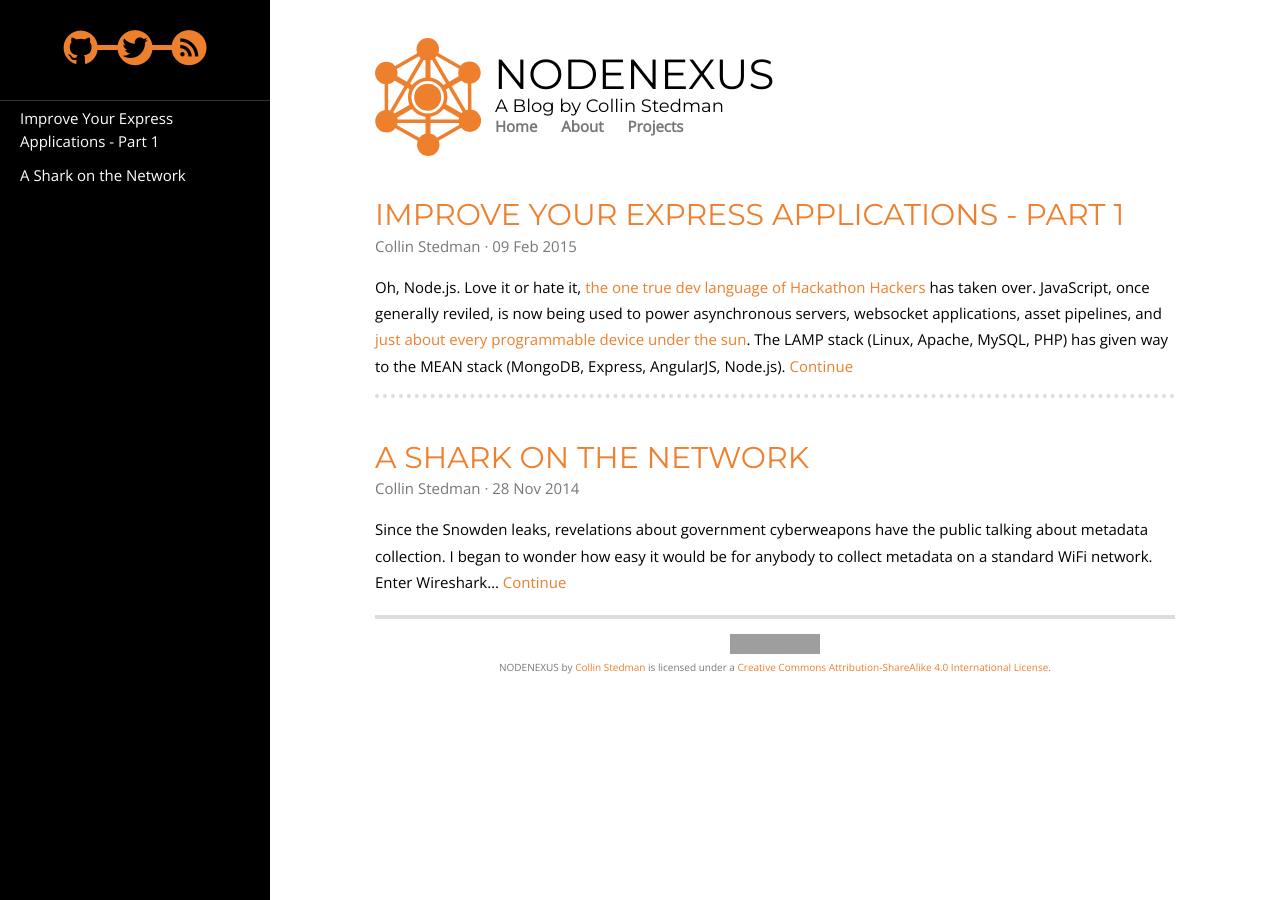
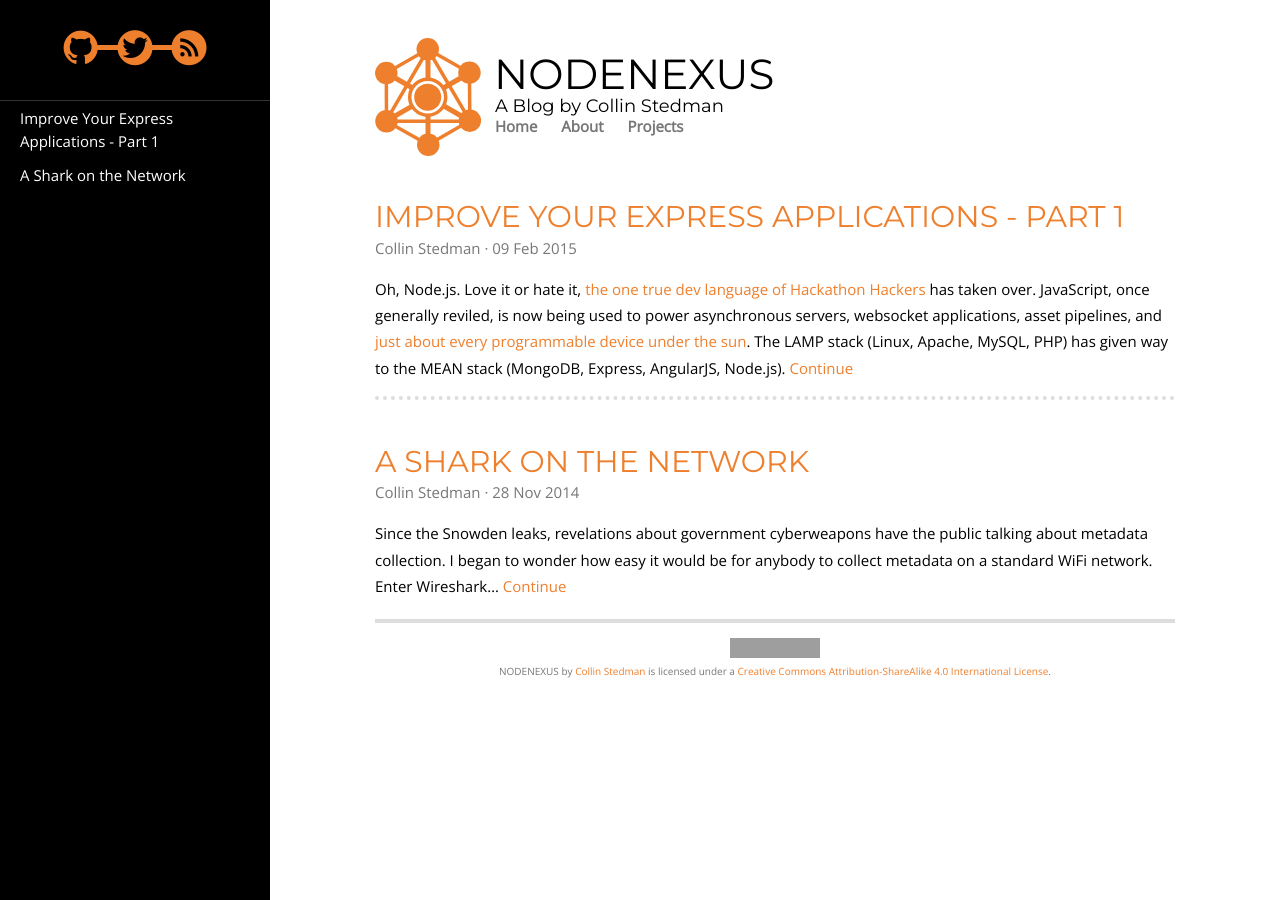
Before and after one commit to kronion/Nodenexus, a Jekyll site: the page built from index.html, in a window 1280 px wide. Built offline with Jekyll 4.4.1, drawn with Linux system fonts in a browser that asks for light colours; some web fonts are replaced; the list of posts is cut into pages by our own code; grey boxes are pictures that could not be loaded.

Commit message:
Improved paragraph CSS

```diff
--- a/css/main.css
+++ b/css/main.css
@@ -22,6 +22,23 @@
 h1, h2, h3, h4, h5, h6 {
   font-family: 'Montserrat', Helvetica, sans-serif;
   font-weight: 300;
+}
+
+p {
+  margin: 1em 0;
+  word-break: break-word;
+}
+
+a { color: #ee7f2d; text-decoration: none; }
+a:hover   { text-decoration: underline; }
+a:visited { color: #eeaf2d; }
+
+ul > li { list-style-type: none }
+
+hr {
+  border-style: solid;
+  border-width: 1px;
+  color: #ddd;
 }
 
 figure {
@@ -53,18 +70,6 @@
   padding: 1.1em 0.6em;
   overflow-x: auto;
   line-height: 1.25em;
-}
-
-a { color: #ee7f2d; text-decoration: none; }
-a:hover   { text-decoration: underline; }
-a:visited { color: #eeaf2d; }
-
-ul > li { list-style-type: none }
-
-hr {
-  border-style: solid;
-  border-width: 1px;
-  color: #ddd;
 }
 
 /*----------------------------------------------------------------------------*/
@@ -137,13 +142,17 @@
   }
 
   .pure-menu li > a {
+    padding: 6px 20px;
+    border: 0;
     white-space: initial;
   }
   /* Menu hover/focus color */
   .pure-menu li > a:hover,
   .pure-menu li > a:focus {
+    border-left: 5px solid #ee7f2d;
     background: #333;
     text-decoration: none;
+    outline: none;
   }
   /* Selected menu item */
   .pure-menu li > a.pure-menu-selected {
@@ -174,7 +183,7 @@
   opacity: 1;
   z-index: 10;
   cursor: pointer;
-  transition: .3s;
+  outline: none;
 }
   #menu-link:hover > span,
   #menu-link:hover > span:before,
@@ -352,7 +361,7 @@
 .posts h1, .posts h2, .posts h3, .posts h4, .posts h5, .posts h6 {
   display: inline-block;
   text-transform: uppercase;
-  line-height: 1em;
+  line-height: 1.1em;
 }
 
 .posts > li > a:hover > h1,
@@ -367,18 +376,9 @@
 }
 
 .meta {
+  margin: 0;
   margin-bottom: 0.5em;
   color: #777;
-}
-
-.post p {
-  margin: 1em 0;
-  word-break: break-word;
-}
-
-.post .meta {
-  margin: 0;
-  margin-bottom: 1em;
 }
 
 .post > .figure-wrap {
```
Also changed, not shown: projects/index.html (+3 -6 lines).
